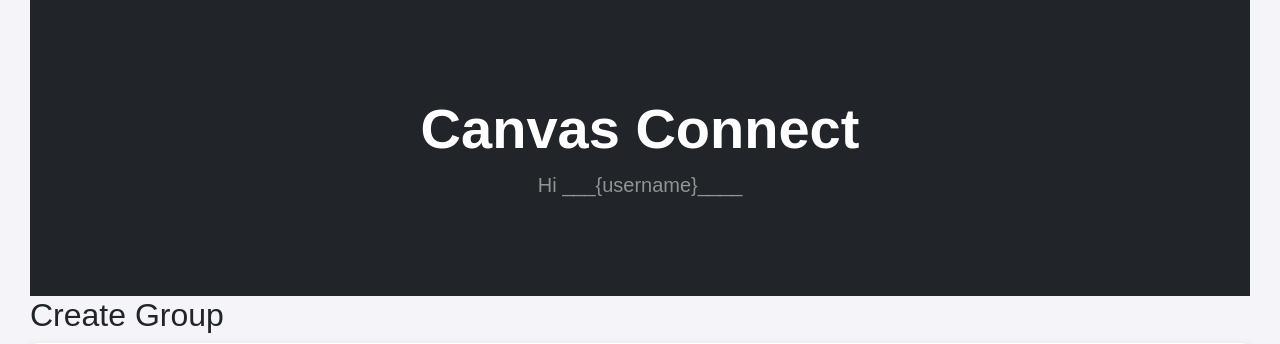
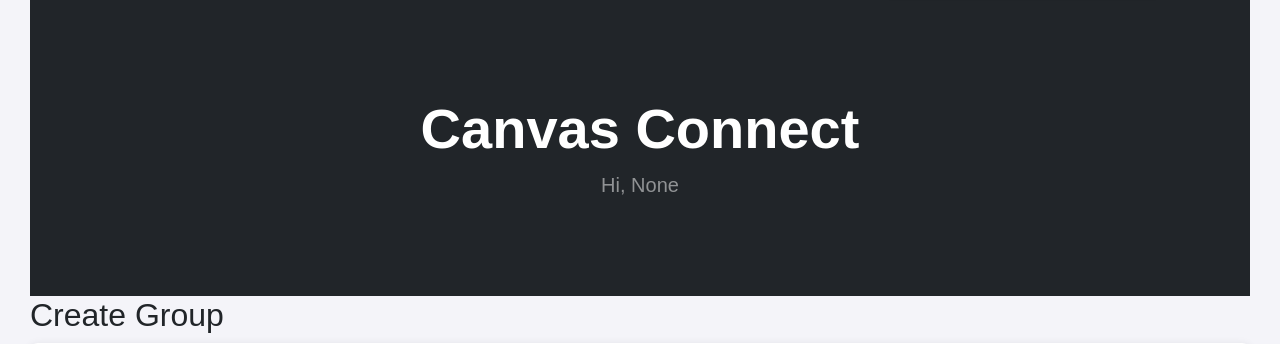
Before and after one commit to SStarkman/CanvasConnect, a Flask app: page /new-group in a window 1280 px wide. Shown: the part 125-469 px from the top of the page. Run offline with Flask 3, Linux system fonts and the light colour scheme; some libraries are stand-ins or nearby versions.

Commit message:
Added the username to be displayed in the base.html Flask file

```diff
--- a/templates/base.html
+++ b/templates/base.html
@@ -44,7 +44,7 @@
             <div class="container px-4 px-lg-5 my-5">
                 <div class="text-center text-white">
                     <h1 class="display-4 fw-bolder">Canvas Connect</h1>
-                    <p class="lead fw-normal text-white-50 mb-0">Hi ___{username}____</p>
+                    <p class="lead fw-normal text-white-50 mb-0">Hi, {{session.get('user_name')}}</p>
                 </div>
             </div>
         </header>
```
